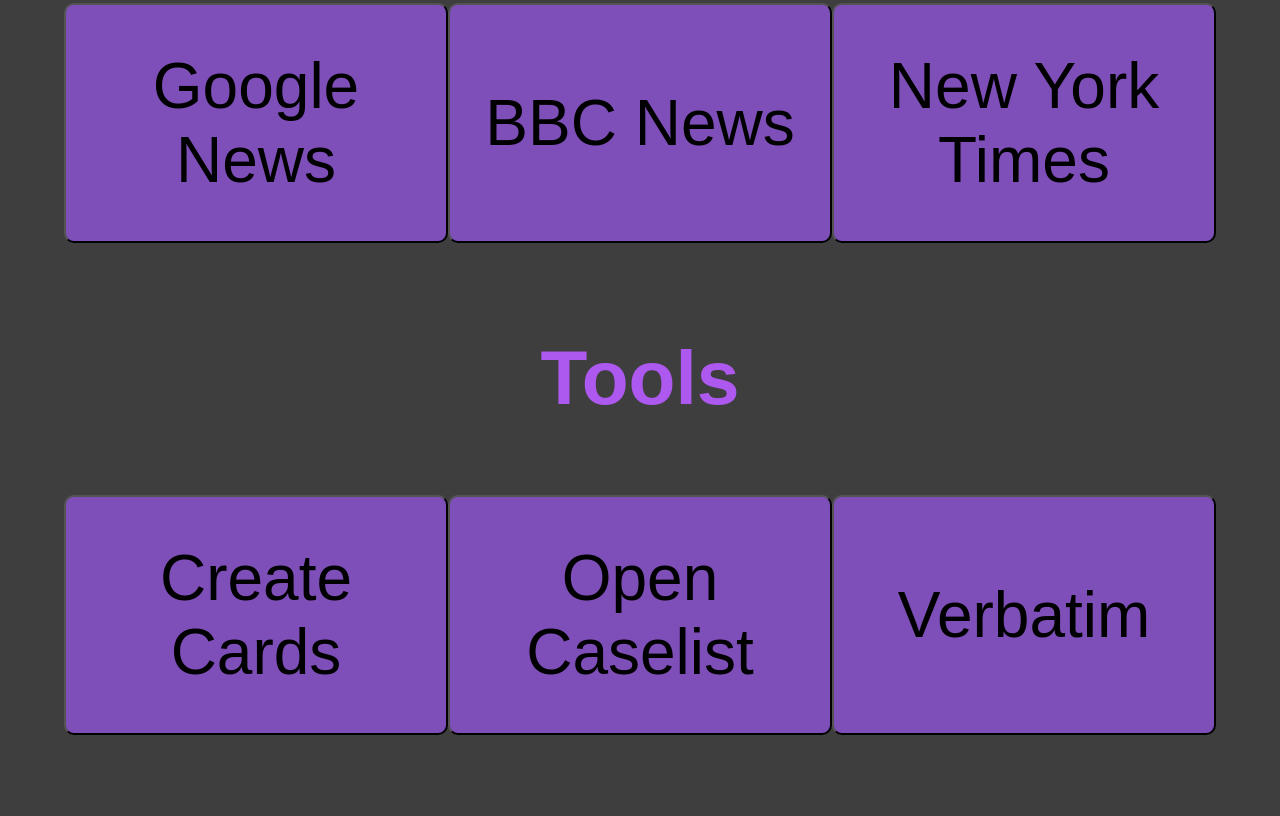
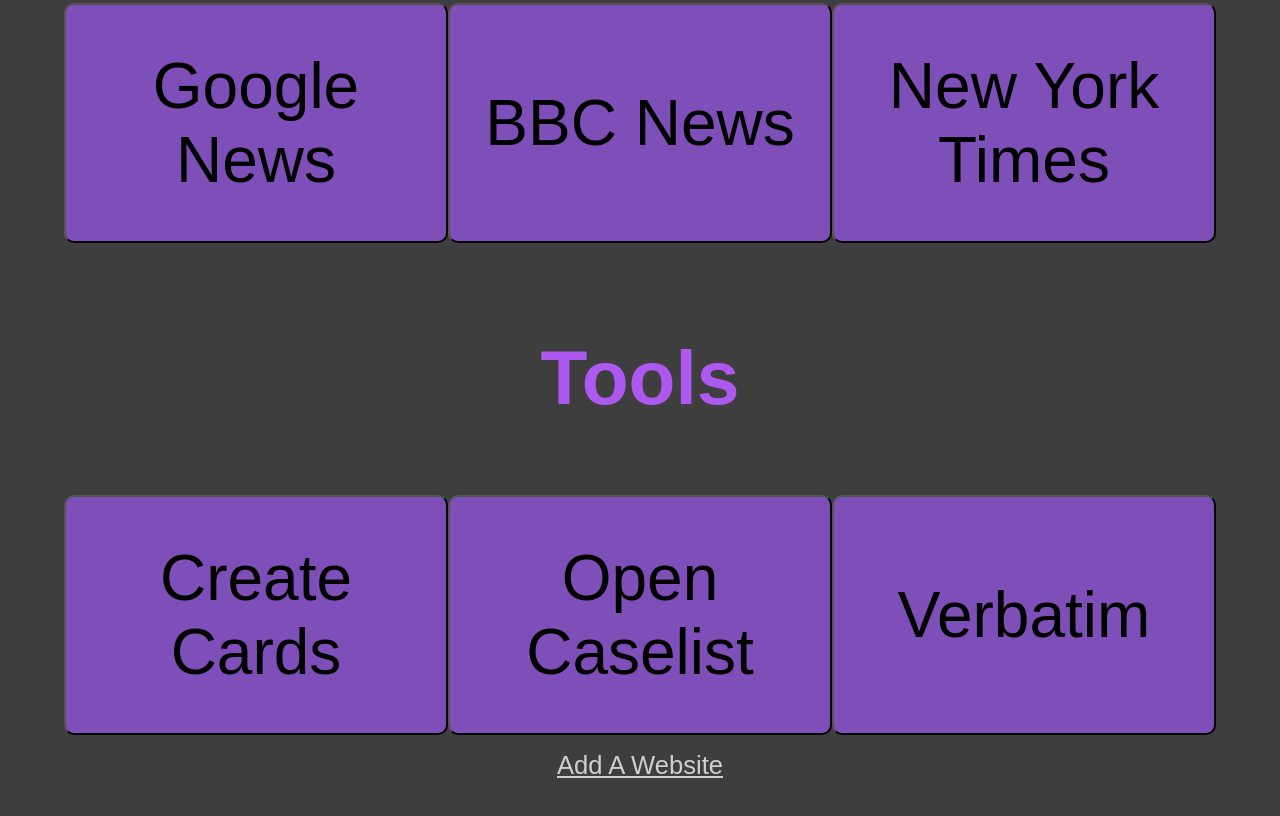
Before and after one commit to rockdisc/Debate-Tools, a plain HTML site: page index.html in a window 1280 px wide. Shown: the part 726-1542 px from the top of the page. Before the commit the page ends 1477 px from the top, so only its background shows below. Drawn offline with Linux system fonts and the light colour scheme.

Commit message:
Update index.html

```diff
--- a/index.html
+++ b/index.html
@@ -35,9 +35,10 @@
         </div>
     </div>
 
+<a href="https://docs.google.com/forms/d/e/1FAIpQLSeduPvsdvu3FskSXcOWp2Sc54BebLxspvAUVNR3AHLGqFZbWg/viewform?usp=sf_link">Add A Website</a>
 
-
-
+<br>
+<br>
     <script src="script.js"></script>
 
 </body>
```
